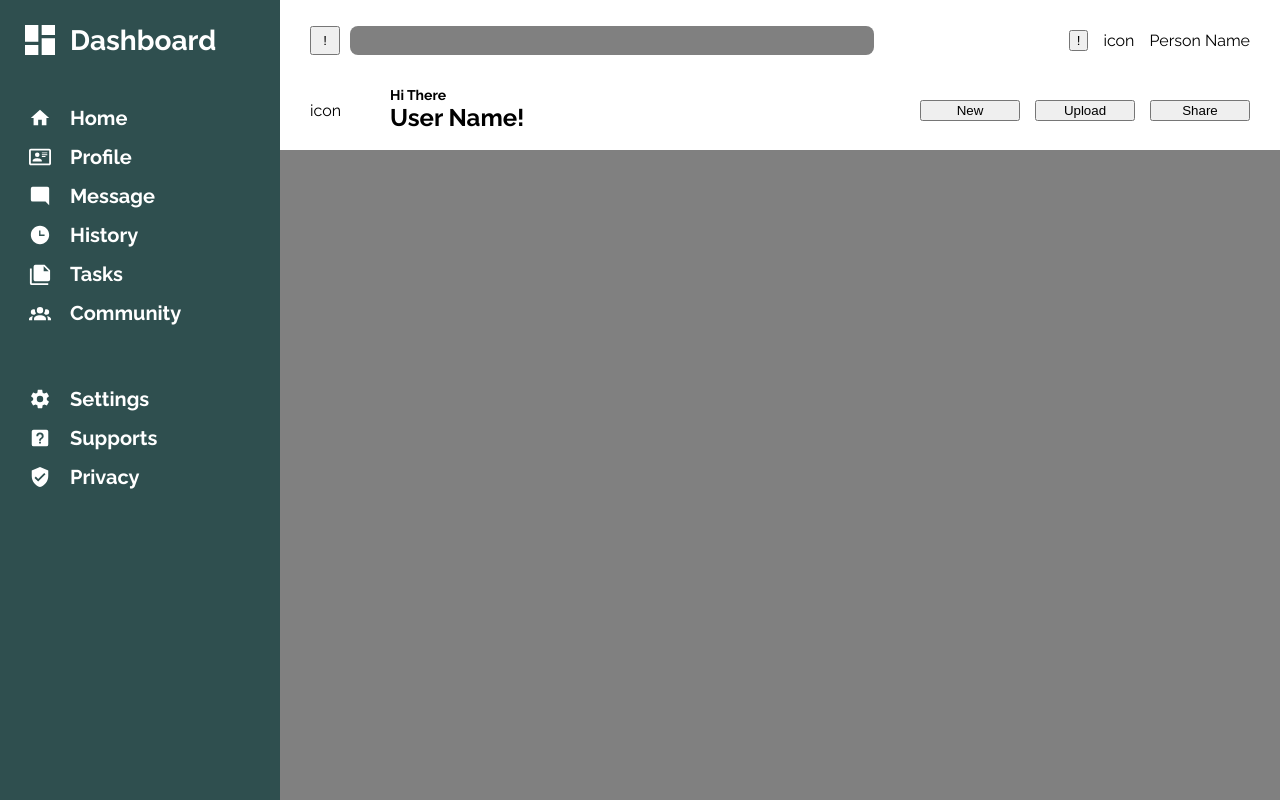
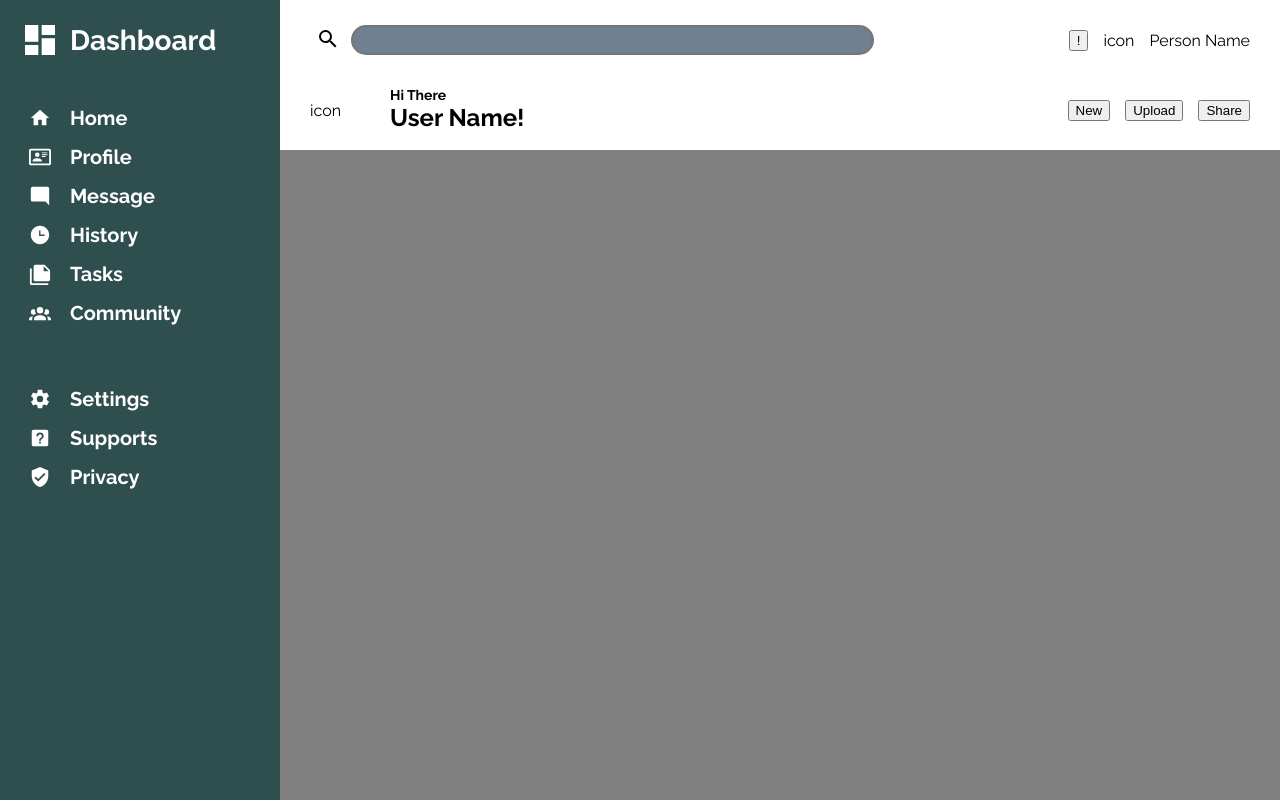
Before and after one commit to shukrirahmat/admin-dashboard, a plain HTML site: page index.html in a window 1280 px wide. Shown: the top 800 px of the page. Drawn offline with Linux system fonts and the light colour scheme.

Commit message:
edit the search bar

```diff
--- a/index.html
+++ b/index.html
@@ -27,7 +27,7 @@
     </div>
     <div class="header">
         <form action="" id="search">
-            <button>!</button>
+            <button><img src="images/header/magnify.svg" alt=""></button>
             <input type="text" id="searchbar" name="searchbar">
         </form>
         <div class="profile">
--- a/styles.css
+++ b/styles.css
@@ -98,17 +98,17 @@ a {
 #search {
     align-content: center;
     display: grid;
-    grid-template-columns: 30px 1fr;
-    gap: 10px;
+    grid-template-columns: 36px 1fr;
+    gap: 5px;
 }
 
 #searchbar {
-    border-style: hidden;
+    border-style: solid;
     border-width: 2px;
-    background-color: grey;
-    border-radius: 8px;
+    background-color: slategray;
+    border-radius: 20px;
     width: min(800px, 100%);
-    font-size: 18px;
+    font-size: 16px;
     padding: 4px 8px;
 }
 
@@ -152,8 +152,14 @@ a {
 
 .buttons {
     display: grid;
-    grid-template-columns: 100px 100px 100px;
+    grid-auto-flow: column;
     gap: 15px;
     align-items: center;
     justify-content: right;
 }
+
+form button {
+    border: none;
+    text-decoration: none;
+    background-color: inherit;
+}
```
Also changed, not shown: images/header/magnify.svg (added).
